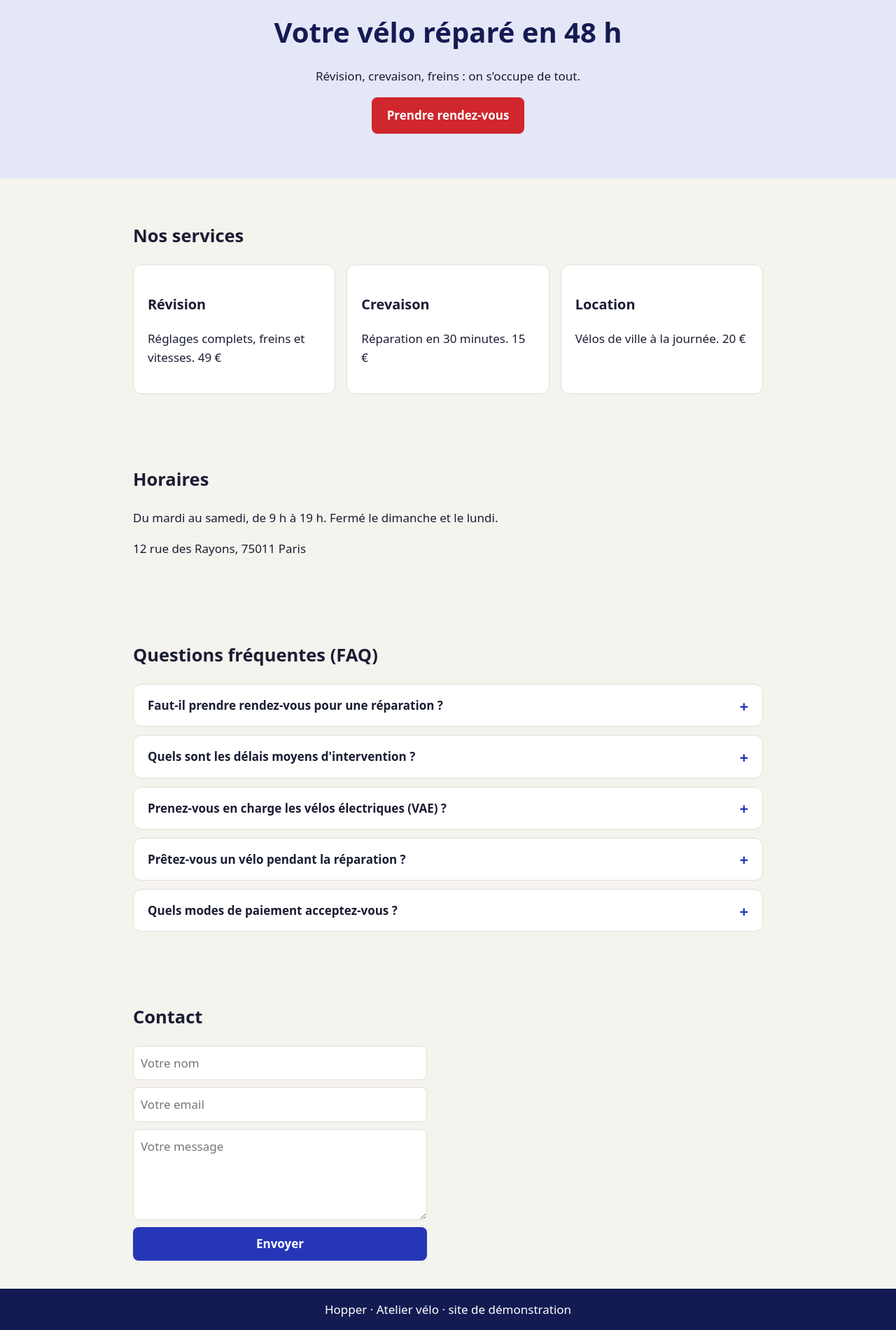
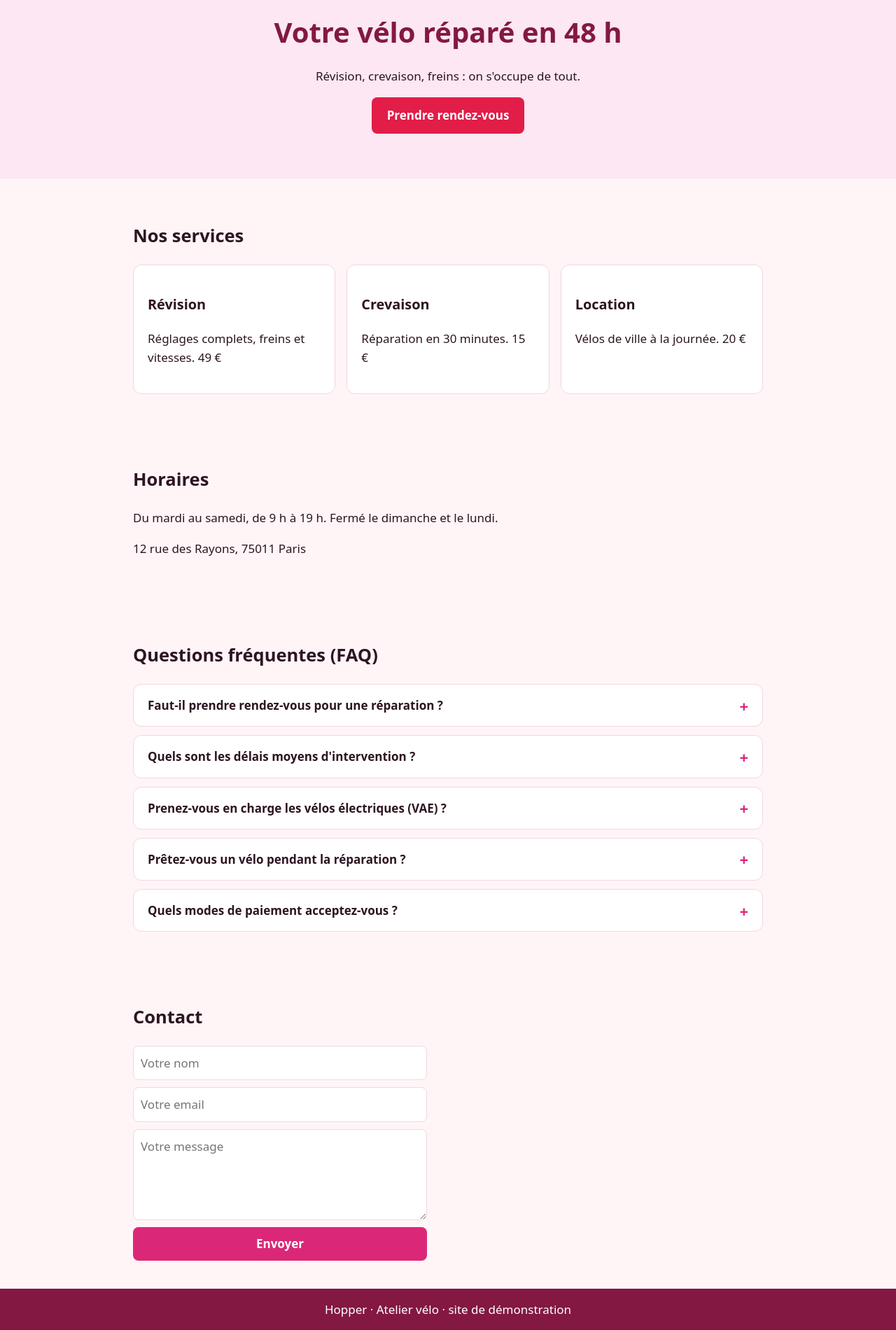
Before and after one commit to hdm-dia/Hooper_Thebridge_hadama-, a website built with Vite: page index.html in a window 1280 px wide. Shown: the part 117-2017 px from the top of the page at 70% size. Built offline with nearby package versions, Linux system fonts and the light colour scheme.

Commit message:
Mise à jour du thème en tons rose

```diff
--- a/src/style.css
+++ b/src/style.css
@@ -1,23 +1,25 @@
-body { margin: 0; font: 17px/1.6 system-ui, Arial, sans-serif; color: #1A1D33; background: #F5F3EE; }
-header { background: #141B52; color: #fff; padding: 16px 24px; display: flex; justify-content: space-between; align-items: center; }
+body { margin: 0; font: 17px/1.6 system-ui, Arial, sans-serif; color: #2D1522; background: #FFF5F7; }
+header { background: #831843; color: #fff; padding: 16px 24px; display: flex; justify-content: space-between; align-items: center; }
 header b { font-size: 22px; }
 header a { color: #fff; margin-left: 18px; text-decoration: none; }
-.hero { padding: 64px 24px; text-align: center; background: #E4E7F7; }
-.hero h1 { font-size: 40px; margin: 0 0 12px; color: #141B52; }
-.hero a { display: inline-block; background: #D0262D; color: #fff; padding: 12px 22px; border-radius: 8px; text-decoration: none; font-weight: 700; }
+.hero { padding: 64px 24px; text-align: center; background: #FCE7F3; }
+.hero h1 { font-size: 40px; margin: 0 0 12px; color: #831843; }
+.hero a { display: inline-block; background: #E11D48; color: #fff; padding: 12px 22px; border-radius: 8px; text-decoration: none; font-weight: 700; transition: background 0.2s; }
+.hero a:hover { background: #BE123C; }
 section { max-width: 900px; margin: 0 auto; padding: 40px 24px; }
 .cartes { display: flex; gap: 16px; flex-wrap: wrap; }
-.carte { flex: 1; min-width: 220px; background: #fff; border: 1px solid #E2DFD6; border-radius: 12px; padding: 20px; }
+.carte { flex: 1; min-width: 220px; background: #fff; border: 1px solid #F3D5E2; border-radius: 12px; padding: 20px; }
 .faq-liste { display: flex; flex-direction: column; gap: 12px; }
-.faq-item { background: #fff; border: 1px solid #E2DFD6; border-radius: 12px; padding: 16px 20px; transition: border-color 0.2s, box-shadow 0.2s; }
-.faq-item:hover { border-color: #2537B8; }
-.faq-item[open] { border-color: #2537B8; box-shadow: 0 4px 12px rgba(20, 27, 82, 0.06); }
+.faq-item { background: #fff; border: 1px solid #F3D5E2; border-radius: 12px; padding: 16px 20px; transition: border-color 0.2s, box-shadow 0.2s; }
+.faq-item:hover { border-color: #DB2777; }
+.faq-item[open] { border-color: #DB2777; box-shadow: 0 4px 12px rgba(131, 24, 67, 0.08); }
 .faq-item summary { font-weight: 600; cursor: pointer; list-style: none; display: flex; justify-content: space-between; align-items: center; user-select: none; }
 .faq-item summary::-webkit-details-marker { display: none; }
-.faq-item summary::after { content: "+"; font-size: 22px; font-weight: 700; color: #2537B8; line-height: 1; margin-left: 12px; }
+.faq-item summary::after { content: "+"; font-size: 22px; font-weight: 700; color: #DB2777; line-height: 1; margin-left: 12px; }
 .faq-item[open] summary::after { content: "−"; }
-.faq-item p { margin: 12px 0 0; color: #4A4E69; }
+.faq-item p { margin: 12px 0 0; color: #5C4A54; }
 form { display: flex; flex-direction: column; gap: 10px; max-width: 420px; }
-input, textarea { font: inherit; padding: 10px; border: 1px solid #E2DFD6; border-radius: 8px; }
-button { font: inherit; font-weight: 700; background: #2537B8; color: #fff; border: 0; border-radius: 8px; padding: 10px; cursor: pointer; }
-footer { background: #141B52; color: #fff; text-align: center; padding: 16px; }
+input, textarea { font: inherit; padding: 10px; border: 1px solid #F3D5E2; border-radius: 8px; outline-color: #DB2777; }
+button { font: inherit; font-weight: 700; background: #DB2777; color: #fff; border: 0; border-radius: 8px; padding: 10px; cursor: pointer; transition: background 0.2s; }
+button:hover { background: #BE185D; }
+footer { background: #831843; color: #fff; text-align: center; padding: 16px; }
```
